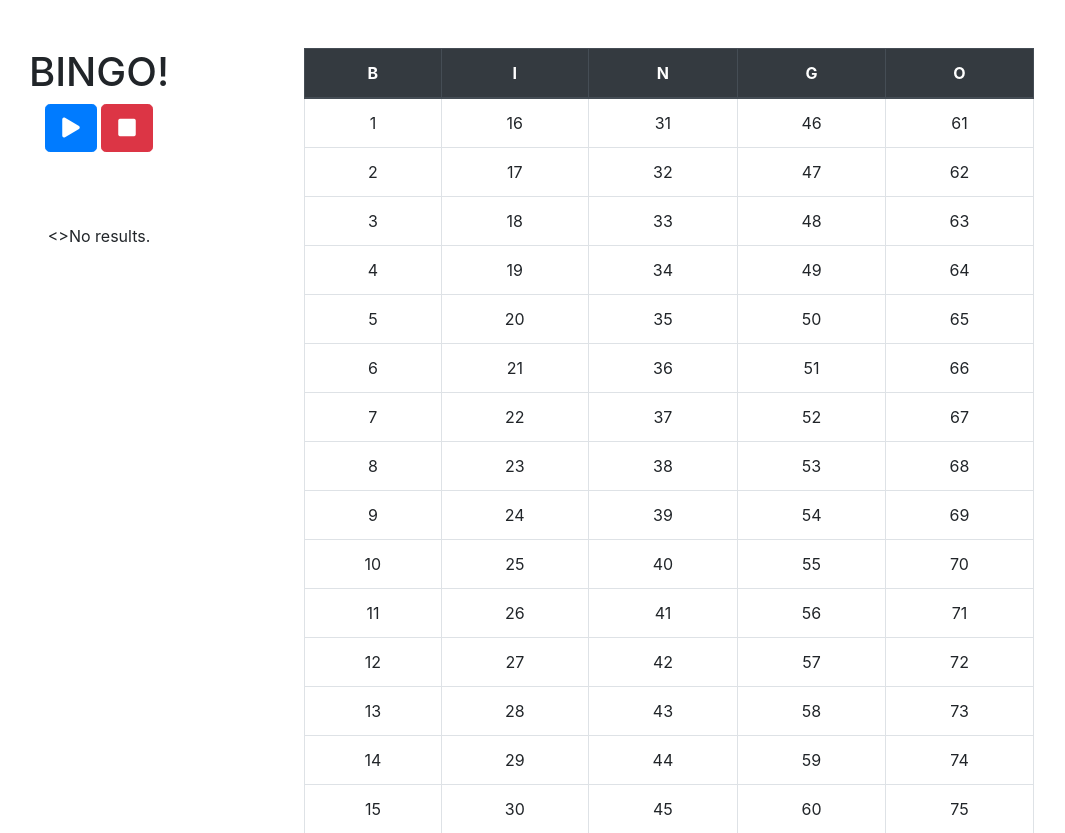
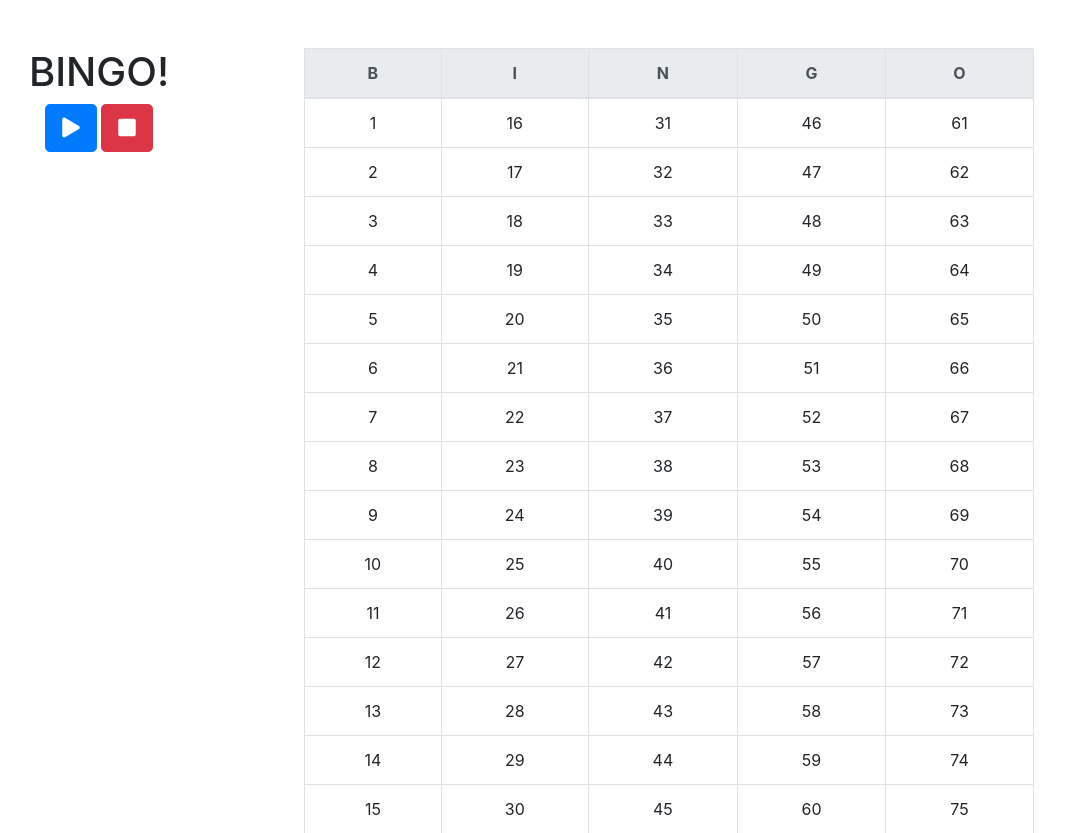
Before and after one commit to jiwom/jingo, a PHP site: page / in a window 1280 px wide. Shown: the top 833 px of the page, without its empty margins (161-1226 px from the left). Run offline with PHP 8.4, Linux system fonts and the light colour scheme.

Commit message:
Change header color.

```diff
--- a/index.php
+++ b/index.php
@@ -26,12 +26,12 @@
                 <button class="btn btn-danger btn-lg"><i class="fas fa-stop"></i></button>
             </div>
             <div id="results" class="mt-5 p-4">
-                <>No results.
+
             </div>
         </div>
         <div class="col-8">
             <table class="table table-bordered text-center mr-5">
-                <thead class="thead-dark">
+                <thead class="thead-light">
                 <tr>
                     <th>B</th>
                     <th>I</th>
```
